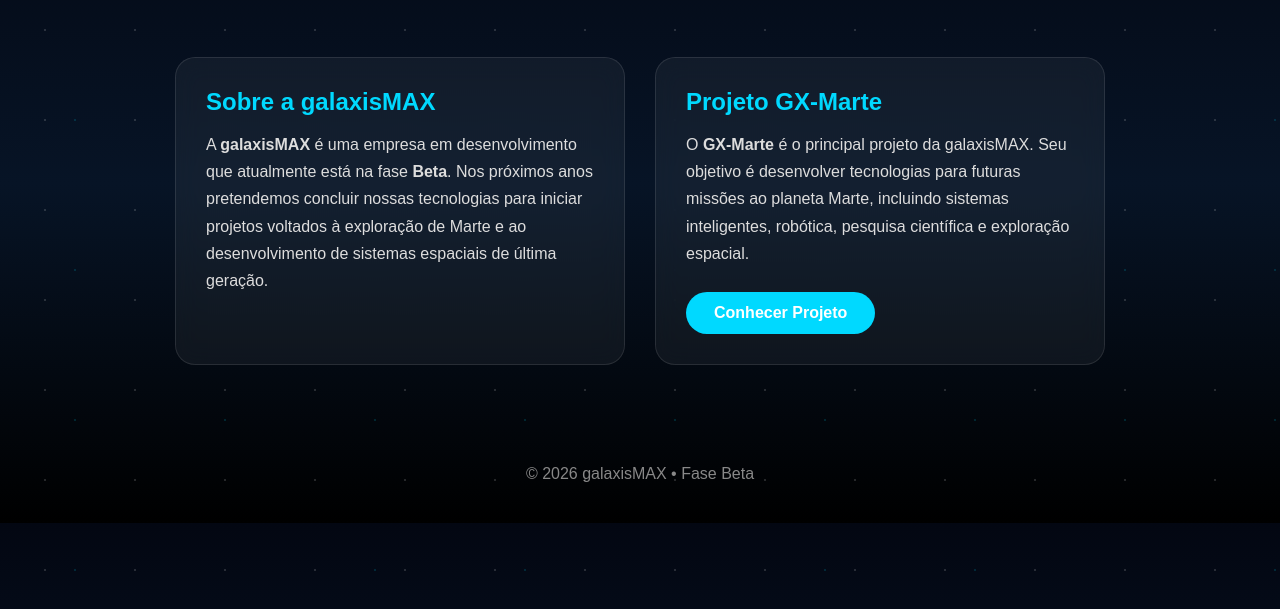
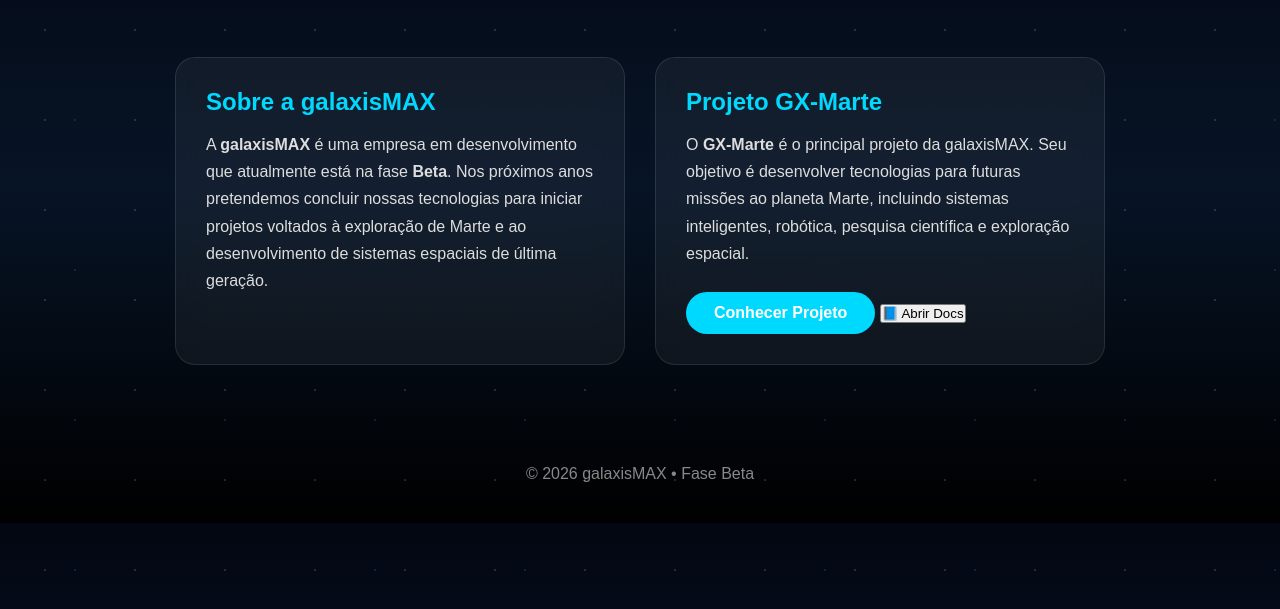
Before and after one commit to GalaxisMAX/GalaxisMAX.github.io, a plain HTML site: page galaxisMAX.html in a window 1280 px wide. Shown: the part 155-764 px from the top of the page. Drawn offline with Linux system fonts and the light colour scheme.

Commit message:
Add button to open documentation page

```diff
--- a/galaxisMAX.html
+++ b/galaxisMAX.html
@@ -170,6 +170,10 @@ Seu objetivo é desenvolver tecnologias para futuras missões ao planeta Marte,
 
 <a href="#" class="botao">Conhecer Projeto</a>
 
+<button onclick="window.location.href='docs.html'">
+  📘 Abrir Docs
+
+</button>
 </div>
 
 </div>
```
